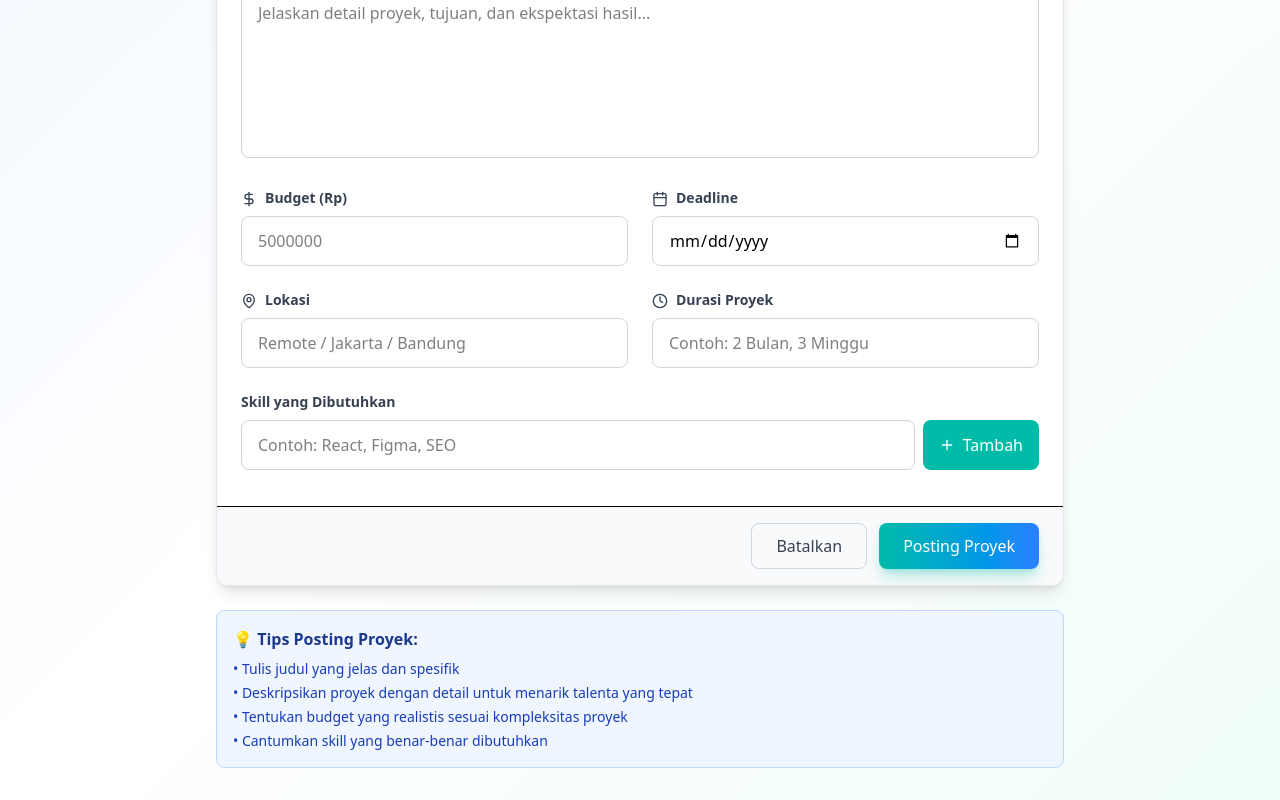
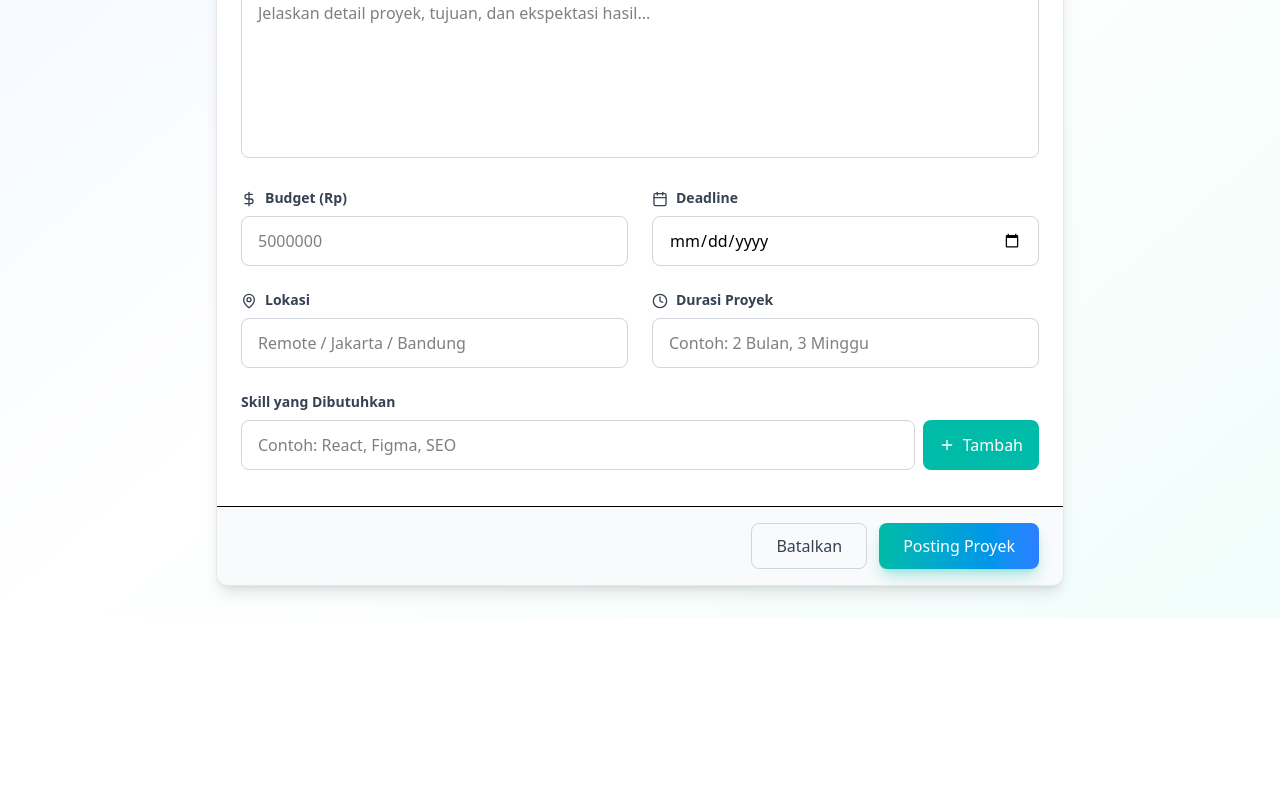
Before and after one commit to KodingMulu/SkillLink, a Next.js app in the folder web/: page /dashboard/client/jobs in a window 1280 px wide. Shown: the part 470-1270 px from the top of the page. After the commit the page ends 1088 px from the top, so only its background shows below. Built offline with nearby package versions, Linux system fonts and the light colour scheme.

Commit message:
feature:menghapus keterangan tips proyek pada halaman paling bawah poting proyek

```diff
--- a/web/src/app/dashboard/client/jobs/page.tsx
+++ b/web/src/app/dashboard/client/jobs/page.tsx
@@ -281,16 +281,6 @@ export default function PostingProyek() {
             </button>
           </div>
         </div>
-
-        <div className="mt-6 bg-blue-50 border border-blue-200 rounded-lg p-4">
-          <h3 className="font-semibold text-blue-900 mb-2">💡 Tips Posting Proyek:</h3>
-          <ul className="text-sm text-blue-800 space-y-1">
-            <li>• Tulis judul yang jelas dan spesifik</li>
-            <li>• Deskripsikan proyek dengan detail untuk menarik talenta yang tepat</li>
-            <li>• Tentukan budget yang realistis sesuai kompleksitas proyek</li>
-            <li>• Cantumkan skill yang benar-benar dibutuhkan</li>
-          </ul>
-        </div>
       </div>
     </div>
   );
```
